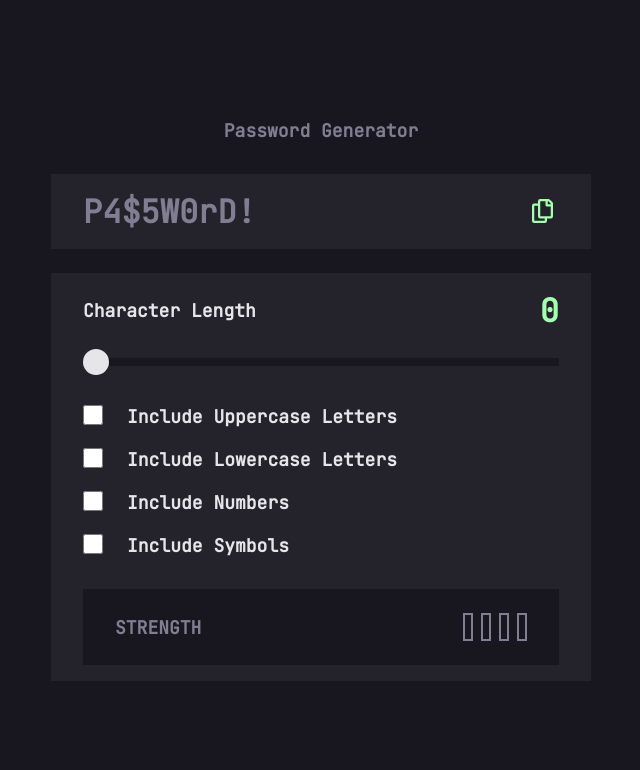
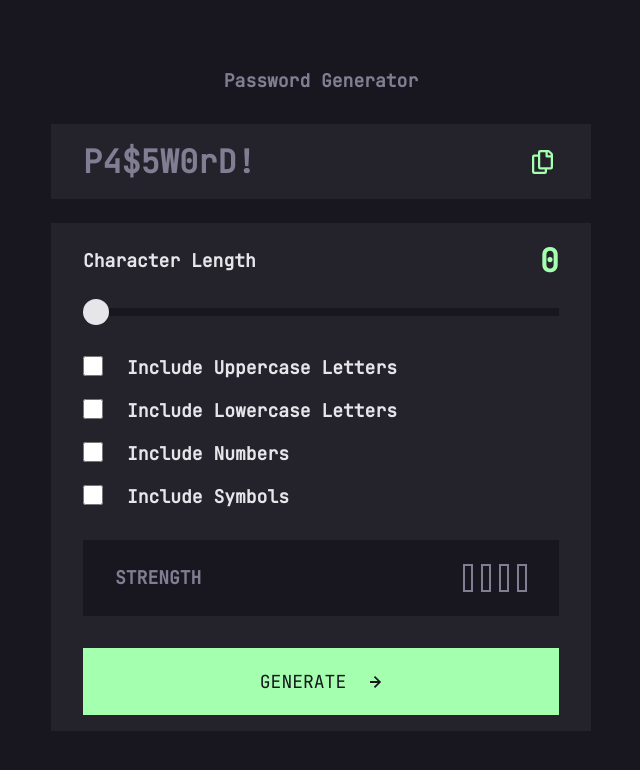
Before and after one commit to jeanmarc5592/password-generator-app, a Vue app: page / in a window 1280 px wide. Shown: the top 770 px of the page, without its empty margins (319-959 px from the left). Built offline with nearby package versions, Linux system fonts and the light colour scheme.

Commit message:
Adjust StrenghtlevelClasses and add Submit Button

```diff
--- a/src/components/PasswordGeneratorControls.vue
+++ b/src/components/PasswordGeneratorControls.vue
@@ -70,13 +70,19 @@
           </base-typography>
           <div class="strength-rating-box" :class="strengthLevelOneClass"></div>
           <div class="strength-rating-box" :class="strengthLevelTwoClass"></div>
-          <div class="strength-rating-box" :class="strengthLevelThreeClass"></div>
+          <div
+            class="strength-rating-box"
+            :class="strengthLevelThreeClass"
+          ></div>
           <div class="strength-rating-box" :class="strengthLevelFourlass"></div>
         </div>
       </div>
     </div>
-
     <!-- CTA Button -->
+    <button class="submit-button" type="submit">
+      <span>GENERATE</span>
+      <base-arrow-right-icon></base-arrow-right-icon>
+    </button>
   </form>
 </template>
 
@@ -131,9 +137,9 @@ export default {
       const formData = {
         passwordLength: this.passwordLength,
         passwordContent: this.passwordContent,
+        passwordStrength: this.passwordStrength,
       };
       this.generatePassword(formData);
-      console.log(formData.passwordContent);
     },
   },
 };
@@ -220,9 +226,14 @@ export default {
   display: flex;
   justify-content: space-between;
   align-items: center;
+  margin-bottom: 1rem;
 
   & > p {
     color: $color-grey-dark;
+  }
+
+  @media (min-width: 768px) {
+    margin-bottom: 2rem;
   }
 
   .strength-rating {
@@ -259,4 +270,27 @@ export default {
     }
   }
 }
+
+.submit-button {
+  font-size: $body;
+  color: $color-black-dark;
+  background: $color-green;
+  border: 2px solid transparent;
+  border-radius: 0;
+  padding: 1.25rem;
+  width: 100%;
+  cursor: pointer;
+  transition: all 0.3s ease-out;
+
+  span {
+    margin-right: 1.5rem;
+  }
+
+  &:hover {
+    background: $color-black-dark;
+    border: 2px solid $color-green;
+    color: $color-green;
+    transition: all 0.3s ease-out;
+  }
+}
 </style>
```
